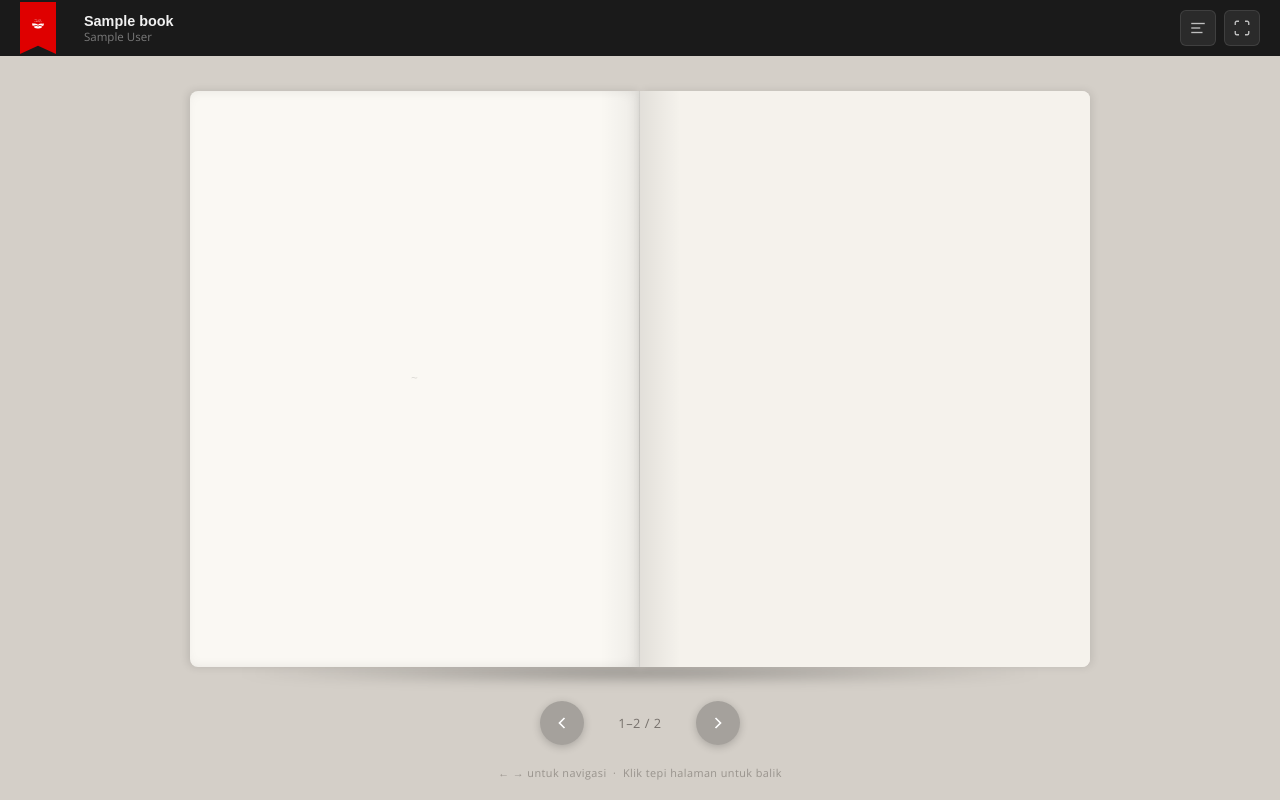
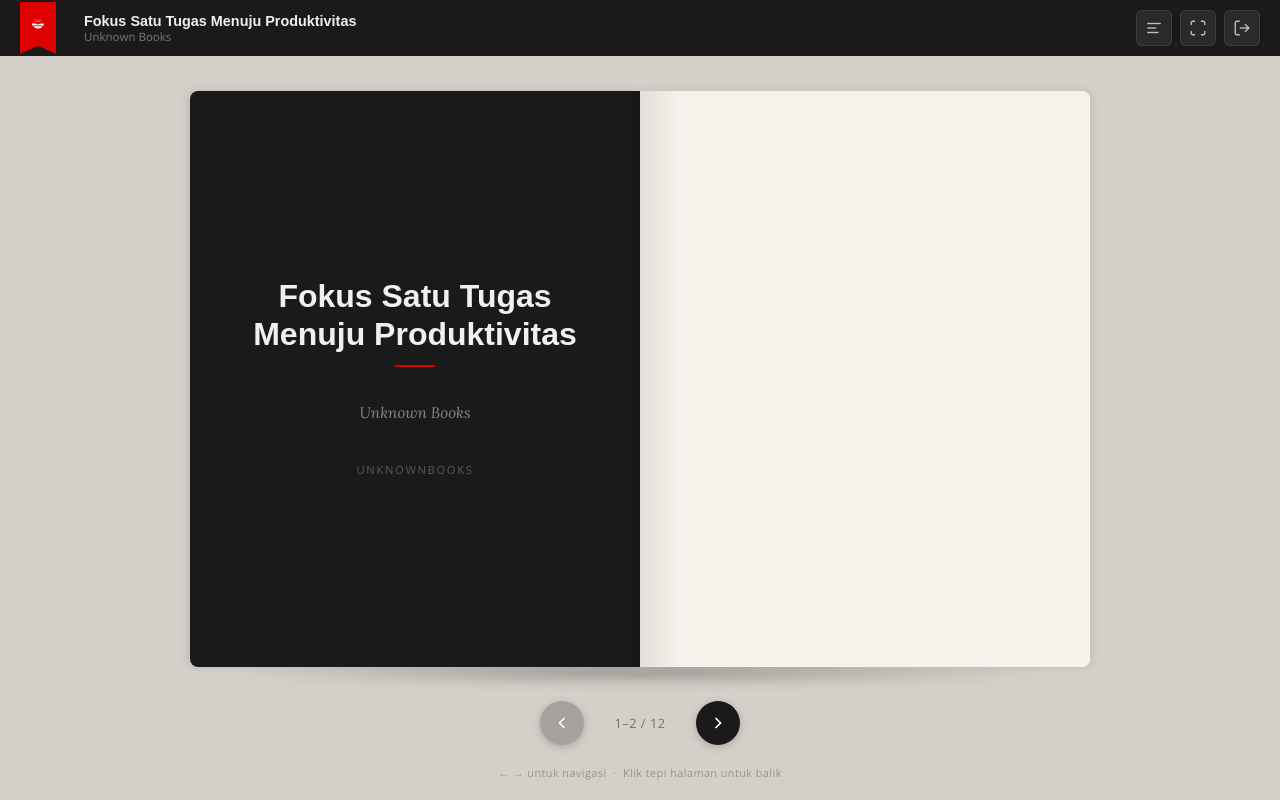
Before and after one commit to NixonValentino/Unknown, a Flask app: page /read/1 in a window 1280 px wide. Run offline with Flask 3, Linux system fonts and the light colour scheme; the visitor is signed in with stand-in values (Sample User, id 1); tables that the repository leaves empty hold one stand-in row (values such as "Sample post"); some web fonts are replaced.

Commit message:
user jadii

```diff
--- a/app.py
+++ b/app.py
@@ -105,8 +105,196 @@ class Collection(db.Model):
     )
 
 
+# ════════════════════════════════════════════
+#  SEED DATA — data buku awal
+# ════════════════════════════════════════════
+
+def _seed_books():
+    """Isi database dengan data buku + halaman sample. Dipanggil otomatis saat DB kosong."""
+    BookPage.query.delete()
+    Book.query.delete()
+    db.session.commit()
+
+    books_data = [
+        {
+            'title': 'Fokus Satu Tugas Menuju Produktivitas',
+            'author': 'Unknown Books',
+            'cover': '/assets/bookShowcase/1.svg',
+            'desc': 'Buku ini membahas cara memaksimalkan fokus dengan mengerjakan satu tugas dalam satu waktu untuk mencapai produktivitas maksimal.',
+            'rating': '4.9/5 (27 ulasan)',
+            'stars': '★★★★★',
+            'badge': 'free',
+            'lang': 'Indonesia'
+        },
+        {
+            'title': 'Mengendalikan Emosi Primitif',
+            'author': 'Unknown',
+            'cover': '/assets/bookShowcase/6.svg',
+            'desc': 'Panduan memahami dan mengendalikan emosi primitif yang sering menghambat cara berpikir jernih di era modern.',
+            'rating': '4.8/5 (31 ulasan)',
+            'stars': '★★★★★',
+            'badge': 'premium',
+            'lang': 'Indonesia'
+        },
+        {
+            'title': 'Origin of Human Behavior 101',
+            'author': 'Unknown',
+            'cover': '/assets/bookShowcase/7.svg',
+            'desc': 'Eksplorasi mendalam tentang asal-usul perilaku manusia dari sudut pandang ilmu pengetahuan yang mudah dipahami.',
+            'rating': '5/5 (24 ulasan)',
+            'stars': '★★★★★',
+            'badge': 'premium',
+            'lang': '🇺🇸 English'
+        },
+        {
+            'title': 'Learn How to Study With Cake',
+            'author': 'Unknown',
+            'cover': '/assets/bookShowcase/10.svg',
+            'desc': 'Metode belajar efektif yang menyenangkan, dirancang agar siapapun bisa belajar lebih cepat dan lebih mudah.',
+            'rating': '4.7/5 (18 ulasan)',
+            'stars': '★★★★½',
+            'badge': 'premium',
+            'lang': '🇺🇸 English'
+        },
+        {
+            'title': 'Jam Karet si Bos',
+            'author': 'Unknown',
+            'cover': '/assets/bookShowcase/3.svg',
+            'desc': 'Novel yang menceritakan kehidupan bos dengan jam karetnya yang selalu ia bawa kemana saja.',
+            'rating': '4.7/5 (19 ulasan)',
+            'stars': '★★★★½',
+            'badge': 'free',
+            'lang': 'Indonesia'
+        },
+        {
+            'title': 'Malam Trivia',
+            'author': 'Unknown',
+            'cover': '/assets/bookShowcase/5.svg',
+            'desc': 'Novel Horror yang menceritakan seorang anak yang bertemu dengan nenek sihir di malam yang sunyi.',
+            'rating': '4.7/5 (20 ulasan)',
+            'stars': '★★★★½',
+            'badge': 'free',
+            'lang': 'Indonesia'
+        },
+        {
+            'title': 'Coffe Time',
+            'author': 'Unknown Book',
+            'cover': '/assets/bookShowcase/9.svg',
+            'desc': 'Metode bersosialisasi dengan orang-orang yang berbeda pendapat dan berbeda pandangan dengan kita.',
+            'rating': '5/5 (40 ulasan)',
+            'stars': '★★★★★',
+            'badge': 'premium',
+            'lang': '🇺🇸 English'
+        },
+        {
+            'title': 'Take a Small Steps',
+            'author': 'Unknown',
+            'cover': '/assets/bookShowcase/8.svg',
+            'desc': 'Memperbaiki produktivitas dengan melakukan habit-habit kecil yang bermanfaat setiap harinya.',
+            'rating': '4.9/5 (15 ulasan)',
+            'stars': '★★★★½',
+            'badge': 'premium',
+            'lang': '🇺🇸 English'
+        },
+        {
+            'title': 'Seram',
+            'author': 'Unknown',
+            'cover': '/assets/bookShowcase/4.svg',
+            'desc': 'Ketika mitos menjadi fenomena yang terjadi secara tiba-tiba di desa palapa.',
+            'rating': '4.9/5 (11 ulasan)',
+            'stars': '★★★★½',
+            'badge': 'free',
+            'lang': 'Indonesia'
+        },
+        {
+            'title': 'The Winner Mentality',
+            'author': 'Unknown',
+            'cover': '/assets/bookShowcase/6.svg',
+            'desc': 'Mengetahui mental pemenang di dalam diri anda dan cara mengaktifkannya dalam kehidupan sehari-hari.',
+            'rating': '4.9/5 (15 ulasan)',
+            'stars': '★★★★★',
+            'badge': 'premium',
+            'lang': '🇺🇸 English'
+        },
+        {
+            'title': 'Its Party Time',
+            'author': 'Unknown',
+            'cover': '/assets/bookShowcase/2.svg',
+            'desc': 'Belajar bagaimana membangun bisnis dengan metode party time yang menyenangkan namun tetap produktif.',
+            'rating': '4.9/5 (15 ulasan)',
+            'stars': '★★★★½',
+            'badge': 'premium',
+            'lang': '🇺🇸 English'
+        },
+        {
+            'title': 'The Coffe Shop',
+            'author': 'Unknown',
+            'cover': '/assets/bookShowcase/11.svg',
+            'desc': 'Cerita mengenai toko kopi di pinggiran kota yang menjadi saksi bisu berbagai kisah kehidupan.',
+            'rating': '4.9/5 (20 ulasan)',
+            'stars': '★★★★½',
+            'badge': 'premium',
+            'lang': '🇺🇸 English'
+        },
+    ]
+
+    sample_pages = [
+        {'type': 'cover',   'content': '', 'chapter_num': None, 'chapter_title': None},
+        {'type': 'blank',   'content': '', 'chapter_num': None, 'chapter_title': None},
+        {'type': 'chapter', 'content': '', 'chapter_num': 1,    'chapter_title': 'Pendahuluan'},
+        {
+            'type': 'text',
+            'content': '<p>Selamat datang di perjalanan membaca yang luar biasa ini. Setiap halaman yang Anda baca adalah langkah maju menuju pemahaman yang lebih dalam.</p><p>Buku ini dirancang untuk memberikan wawasan berharga yang dapat langsung diterapkan dalam kehidupan sehari-hari. Mulailah dengan pikiran terbuka dan nikmati setiap kata yang tersaji.</p><p>Perjalanan seribu mil dimulai dengan satu langkah. Dan langkah pertama Anda dimulai dari sini, dari halaman ini, dari saat ini juga.</p>',
+            'chapter_num': None, 'chapter_title': None,
+        },
+        {
+            'type': 'text',
+            'content': '<p>Dalam bab pertama ini, kita akan menjelajahi konsep-konsep dasar yang menjadi fondasi dari seluruh buku ini. Pemahaman yang kuat di sini akan memudahkan Anda memahami bab-bab berikutnya.</p><p>Para peneliti telah membuktikan bahwa pemahaman mendalam hanya bisa dicapai melalui keterlibatan aktif dengan materi. Jangan hanya membaca — renungkan, pertanyakan, dan hubungkan dengan pengalaman Anda sendiri.</p>',
+            'chapter_num': None, 'chapter_title': None,
+        },
+        {'type': 'chapter', 'content': '', 'chapter_num': 2, 'chapter_title': 'Inti Pembahasan'},
+        {
+            'type': 'text',
+            'content': '<p>Di sinilah inti dari semua yang ingin disampaikan buku ini. Setiap ide yang akan Anda temukan di bab ini telah melalui penelitian dan pengujian yang panjang.</p><p>Konsep utama yang perlu dipahami adalah bahwa perubahan sejati selalu dimulai dari dalam diri. Tidak ada formula ajaib dari luar yang bisa menggantikan kerja keras dan komitmen internal.</p><p>Dengan memahami prinsip ini, Anda akan mampu mengaplikasikan semua teknik dalam buku ini dengan jauh lebih efektif.</p>',
+            'chapter_num': None, 'chapter_title': None,
+        },
+        {
+            'type': 'text',
+            'content': '<p>Langkah selanjutnya adalah implementasi. Banyak orang yang membaca buku tetapi tidak mengambil tindakan nyata. Jangan jadikan buku ini sekadar koleksi — jadikan ia panduan hidup.</p><p>Buatlah catatan, tandai bagian yang penting, dan yang paling utama: praktikkan apa yang Anda pelajari mulai hari ini. Bukan besok, bukan minggu depan, tapi sekarang.</p>',
+            'chapter_num': None, 'chapter_title': None,
+        },
+        {'type': 'chapter', 'content': '', 'chapter_num': 3, 'chapter_title': 'Kesimpulan & Refleksi'},
+        {
+            'type': 'text',
+            'content': '<p>Kita telah sampai di penghujung perjalanan ini. Semoga setiap halaman yang Anda baca telah memberikan nilai tambah yang nyata bagi kehidupan Anda.</p><p>Ingatlah bahwa membaca adalah investasi terbaik yang bisa Anda lakukan untuk diri sendiri. Setiap buku yang Anda selesaikan adalah satu level baru dalam perjalanan pertumbuhan pribadi Anda.</p><p>Terima kasih telah meluangkan waktu bersama buku ini. Sampai jumpa di buku berikutnya!</p>',
+            'chapter_num': None, 'chapter_title': None,
+        },
+        {'type': 'blank', 'content': '', 'chapter_num': None, 'chapter_title': None},
+    ]
+
+    for book_data in books_data:
+        book = Book(**book_data)
+        db.session.add(book)
+        db.session.flush()
+        for i, page_data in enumerate(sample_pages):
+            page = BookPage(
+                book_id=book.id,
+                page_number=i + 1,
+                page_type=page_data['type'],
+                content=page_data['content'],
+                chapter_num=page_data['chapter_num'],
+                chapter_title=page_data['chapter_title'],
+            )
+            db.session.add(page)
+
+    db.session.commit()
+
+
 with app.app_context():
     db.create_all()
+    # Auto-seed jika database kosong
+    if Book.query.count() == 0:
+        _seed_books()
 
 
 # ════════════════════════════════════════════
@@ -559,221 +747,10 @@ def assets(filename):
 
 @app.route('/seed-db')
 def seed_db():
-    """Populate database dengan sample data buku + halaman."""
+    """Populate ulang database dengan sample data buku + halaman."""
     try:
-        BookPage.query.delete()
-        Book.query.delete()
-        db.session.commit()
-
-        books_data = [
-            {
-                'title': 'Fokus Satu Tugas Menuju Produktivitas',
-                'author': 'Unknown Books',
-                'cover': '/assets/bookShowcase/1.svg',
-                'desc': 'Buku ini membahas cara memaksimalkan fokus dengan mengerjakan satu tugas dalam satu waktu untuk mencapai produktivitas maksimal.',
-                'rating': '4.9/5 (27 ulasan)',
-                'stars': '★★★★★',
-                'badge': 'free',
-                'lang': 'Indonesia'
-            },
-            {
-                'title': 'Mengendalikan Emosi Primitif',
-                'author': 'Unknown',
-                'cover': '/assets/bookShowcase/6.svg',
-                'desc': 'Panduan memahami dan mengendalikan emosi primitif yang sering menghambat cara berpikir jernih di era modern.',
-                'rating': '4.8/5 (31 ulasan)',
-                'stars': '★★★★★',
-                'badge': 'premium',
-                'lang': 'Indonesia'
-            },
-            {
-                'title': 'Origin of Human Behavior 101',
-                'author': 'Unknown',
-                'cover': '/assets/bookShowcase/7.svg',
-                'desc': 'Eksplorasi mendalam tentang asal-usul perilaku manusia dari sudut pandang ilmu pengetahuan yang mudah dipahami.',
-                'rating': '5/5 (24 ulasan)',
-                'stars': '★★★★★',
-                'badge': 'premium',
-                'lang': '🇺🇸 English'
-            },
-            {
-                'title': 'Learn How to Study With Cake',
-                'author': 'Unknown',
-                'cover': '/assets/bookShowcase/10.svg',
-                'desc': 'Metode belajar efektif yang menyenangkan, dirancang agar siapapun bisa belajar lebih cepat dan lebih mudah.',
-                'rating': '4.7/5 (18 ulasan)',
-                'stars': '★★★★½',
-                'badge': 'premium',
-                'lang': '🇺🇸 English'
-            },
-            {
-                'title': 'Jam Karet si Bos',
-                'author': 'Unknown',
-                'cover': '/assets/bookShowcase/3.svg',
-                'desc': 'Novel yang menceritakan kehidupan bos dengan jam karetnya yang selalu ia bawa kemana saja.',
-                'rating': '4.7/5 (19 ulasan)',
-                'stars': '★★★★½',
-                'badge': 'free',
-                'lang': 'Indonesia'
-            },
-            {
-                'title': 'Malam Trivia',
-                'author': 'Unknown',
-                'cover': '/assets/bookShowcase/5.svg',
-                'desc': 'Novel Horror yang menceritakan seorang anak yang bertemu dengan nenek sihir di malam yang sunyi.',
-                'rating': '4.7/5 (20 ulasan)',
-                'stars': '★★★★½',
-                'badge': 'free',
-                'lang': 'Indonesia'
-            },
-            {
-                'title': 'Coffe Time',
-                'author': 'Unknown Book',
-                'cover': '/assets/bookShowcase/9.svg',
-                'desc': 'Metode bersosialisasi dengan orang-orang yang berbeda pendapat dan berbeda pandangan dengan kita.',
-                'rating': '5/5 (40 ulasan)',
-                'stars': '★★★★★',
-                'badge': 'premium',
-                'lang': '🇺🇸 English'
-            },
-            {
-                'title': 'Take a Small Steps',
-                'author': 'Unknown',
-                'cover': '/assets/bookShowcase/8.svg',
-                'desc': 'Memperbaiki produktivitas dengan melakukan habit-habit kecil yang bermanfaat setiap harinya.',
-                'rating': '4.9/5 (15 ulasan)',
-                'stars': '★★★★½',
-                'badge': 'premium',
-                'lang': '🇺🇸 English'
-            },
-            {
-                'title': 'Seram',
-                'author': 'Unknown',
-                'cover': '/assets/bookShowcase/4.svg',
-                'desc': 'Ketika mitos menjadi fenomena yang terjadi secara tiba-tiba di desa palapa.',
-                'rating': '4.9/5 (11 ulasan)',
-                'stars': '★★★★½',
-                'badge': 'free',
-                'lang': 'Indonesia'
-            },
-            {
-                'title': 'The Winner Mentality',
-                'author': 'Unknown',
-                'cover': '/assets/bookShowcase/6.svg',
-                'desc': 'Mengetahui mental pemenang di dalam diri anda dan cara mengaktifkannya dalam kehidupan sehari-hari.',
-                'rating': '4.9/5 (15 ulasan)',
-                'stars': '★★★★★',
-                'badge': 'premium',
-                'lang': '🇺🇸 English'
-            },
-            {
-                'title': 'Its Party Time',
-                'author': 'Unknown',
-                'cover': '/assets/bookShowcase/2.svg',
-                'desc': 'Belajar bagaimana membangun bisnis dengan metode party time yang menyenangkan namun tetap produktif.',
-                'rating': '4.9/5 (15 ulasan)',
-                'stars': '★★★★½',
-                'badge': 'premium',
-                'lang': '🇺🇸 English'
-            },
-            {
-                'title': 'The Coffe Shop',
-                'author': 'Unknown',
-                'cover': '/assets/bookShowcase/11.svg',
-                'desc': 'Cerita mengenai toko kopi di pinggiran kota yang menjadi saksi bisu berbagai kisah kehidupan.',
-                'rating': '4.9/5 (20 ulasan)',
-                'stars': '★★★★½',
-                'badge': 'premium',
-                'lang': '🇺🇸 English'
-            },
-        ]
-
-        sample_pages = [
-            {
-                'type': 'cover',
-                'content': '',
-                'chapter_num': None,
-                'chapter_title': None,
-            },
-            {
-                'type': 'blank',
-                'content': '',
-                'chapter_num': None,
-                'chapter_title': None,
-            },
-            {
-                'type': 'chapter',
-                'content': '',
-                'chapter_num': 1,
-                'chapter_title': 'Pendahuluan',
-            },
-            {
-                'type': 'text',
-                'content': '<p>Selamat datang di perjalanan membaca yang luar biasa ini. Setiap halaman yang Anda baca adalah langkah maju menuju pemahaman yang lebih dalam.</p><p>Buku ini dirancang untuk memberikan wawasan berharga yang dapat langsung diterapkan dalam kehidupan sehari-hari. Mulailah dengan pikiran terbuka dan nikmati setiap kata yang tersaji.</p><p>Perjalanan seribu mil dimulai dengan satu langkah. Dan langkah pertama Anda dimulai dari sini, dari halaman ini, dari saat ini juga.</p>',
-                'chapter_num': None,
-                'chapter_title': None,
-            },
-            {
-                'type': 'text',
-                'content': '<p>Dalam bab pertama ini, kita akan menjelajahi konsep-konsep dasar yang menjadi fondasi dari seluruh buku ini. Pemahaman yang kuat di sini akan memudahkan Anda memahami bab-bab berikutnya.</p><p>Para peneliti telah membuktikan bahwa pemahaman mendalam hanya bisa dicapai melalui keterlibatan aktif dengan materi. Jangan hanya membaca — renungkan, pertanyakan, dan hubungkan dengan pengalaman Anda sendiri.</p>',
-                'chapter_num': None,
-                'chapter_title': None,
-            },
-            {
-                'type': 'chapter',
-                'content': '',
-                'chapter_num': 2,
-                'chapter_title': 'Inti Pembahasan',
-            },
-            {
-                'type': 'text',
-                'content': '<p>Di sinilah inti dari semua yang ingin disampaikan buku ini. Setiap ide yang akan Anda temukan di bab ini telah melalui penelitian dan pengujian yang panjang.</p><p>Konsep utama yang perlu dipahami adalah bahwa perubahan sejati selalu dimulai dari dalam diri. Tidak ada formula ajaib dari luar yang bisa menggantikan kerja keras dan komitmen internal.</p><p>Dengan memahami prinsip ini, Anda akan mampu mengaplikasikan semua teknik dalam buku ini dengan jauh lebih efektif.</p>',
-                'chapter_num': None,
-                'chapter_title': None,
-            },
-            {
-                'type': 'text',
-                'content': '<p>Langkah selanjutnya adalah implementasi. Banyak orang yang membaca buku tetapi tidak mengambil tindakan nyata. Jangan jadikan buku ini sekadar koleksi — jadikan ia panduan hidup.</p><p>Buatlah catatan, tandai bagian yang penting, dan yang paling utama: praktikkan apa yang Anda pelajari mulai hari ini. Bukan besok, bukan minggu depan, tapi sekarang.</p>',
-                'chapter_num': None,
-                'chapter_title': None,
-            },
-            {
-                'type': 'chapter',
-                'content': '',
-                'chapter_num': 3,
-                'chapter_title': 'Kesimpulan & Refleksi',
-            },
-            {
-                'type': 'text',
-                'content': '<p>Kita telah sampai di penghujung perjalanan ini. Semoga setiap halaman yang Anda baca telah memberikan nilai tambah yang nyata bagi kehidupan Anda.</p><p>Ingatlah bahwa membaca adalah investasi terbaik yang bisa Anda lakukan untuk diri sendiri. Setiap buku yang Anda selesaikan adalah satu level baru dalam perjalanan pertumbuhan pribadi Anda.</p><p>Terima kasih telah meluangkan waktu bersama buku ini. Sampai jumpa di buku berikutnya!</p>',
-                'chapter_num': None,
-                'chapter_title': None,
-            },
-            {
-                'type': 'blank',
-                'content': '',
-                'chapter_num': None,
-                'chapter_title': None,
-            },
-        ]
-
-        for book_data in books_data:
-            book = Book(**book_data)
-            db.session.add(book)
-            db.session.flush()
-            for i, page_data in enumerate(sample_pages):
-                page = BookPage(
-                    book_id=book.id,
-                    page_number=i + 1,
-                    page_type=page_data['type'],
-                    content=page_data['content'],
-                    chapter_num=page_data['chapter_num'],
-                    chapter_title=page_data['chapter_title'],
-                )
-                db.session.add(page)
-
-        db.session.commit()
-        return jsonify(success=True, message=f'✓ {len(books_data)} buku berhasil ditambahkan dengan konten lengkap!')
+        _seed_books()
+        return jsonify(success=True, message='✓ 12 buku berhasil ditambahkan dengan konten lengkap!')
     except Exception as e:
         db.session.rollback()
         return jsonify(success=False, message=str(e)), 500
--- a/static/css/dashboard.css
+++ b/static/css/dashboard.css
@@ -470,7 +470,8 @@ body {
   box-shadow: var(--shadow);
   min-width: 220px;
   z-index: 300;
-  overflow: hidden;
+  overflow-y: auto;    /* scroll jika konten melebihi max-height */
+  overflow-x: hidden;
   opacity: 0;
   pointer-events: none;
   transform: translateY(6px) scale(0.97);
--- a/static/css/reader.css
+++ b/static/css/reader.css
@@ -113,6 +113,14 @@ html, body {
 }
 .nav-btn:hover { background: rgba(255,255,255,0.14); color: #fff; }
 .nav-btn svg { width: 18px; height: 18px; }
+
+/* Exit button — warna merah saat hover */
+.nav-btn--exit { text-decoration: none; }
+.nav-btn--exit:hover {
+    background: rgba(223, 0, 0, 0.25);
+    color: var(--color-secondary);
+    border-color: rgba(223, 0, 0, 0.35);
+}
 
 /* ══════════════════════════════════
    TOC SIDEBAR
--- a/templates/Reader.html
+++ b/templates/Reader.html
@@ -31,6 +31,13 @@
                 <path d="M8 3H5a2 2 0 0 0-2 2v3m18 0V5a2 2 0 0 0-2-2h-3m0 18h3a2 2 0 0 0 2-2v-3M3 16v3a2 2 0 0 0 2 2h3"/>
             </svg>
         </button>
+        <a href="/dashboard" class="nav-btn nav-btn--exit" id="btnExit" title="Keluar dari Reader">
+            <svg viewBox="0 0 24 24" fill="none" stroke="currentColor" stroke-width="1.8">
+                <path d="M9 21H5a2 2 0 0 1-2-2V5a2 2 0 0 1 2-2h4"/>
+                <polyline points="16 17 21 12 16 7"/>
+                <line x1="21" y1="12" x2="9" y2="12"/>
+            </svg>
+        </a>
     </div>
 </nav>
 
```
Also changed, not shown: static/css/subscribe.css (+152 -63 lines), static/js/dashboard.js (+18 -3 lines), templates/Subscribe.html (+30 -8 lines).
